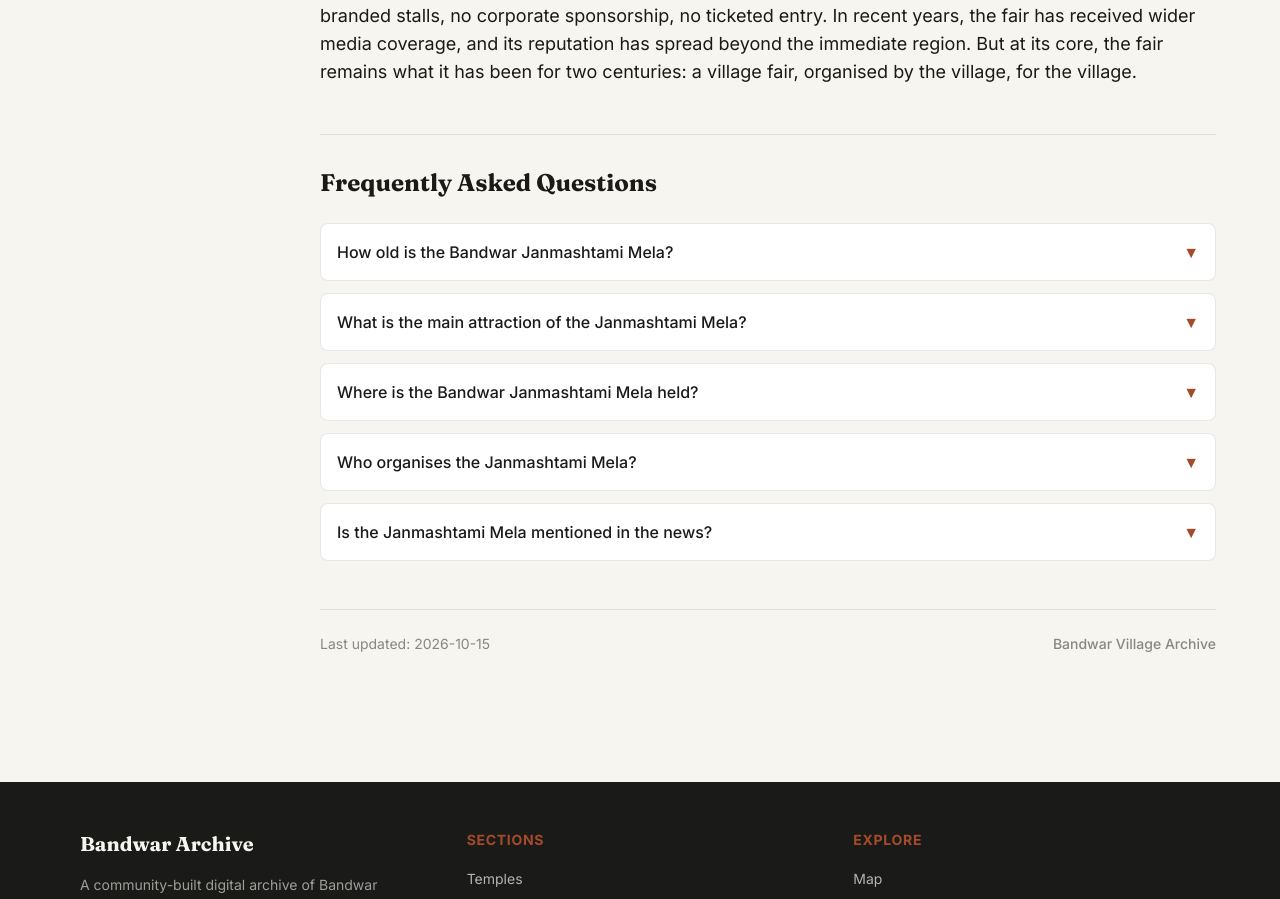
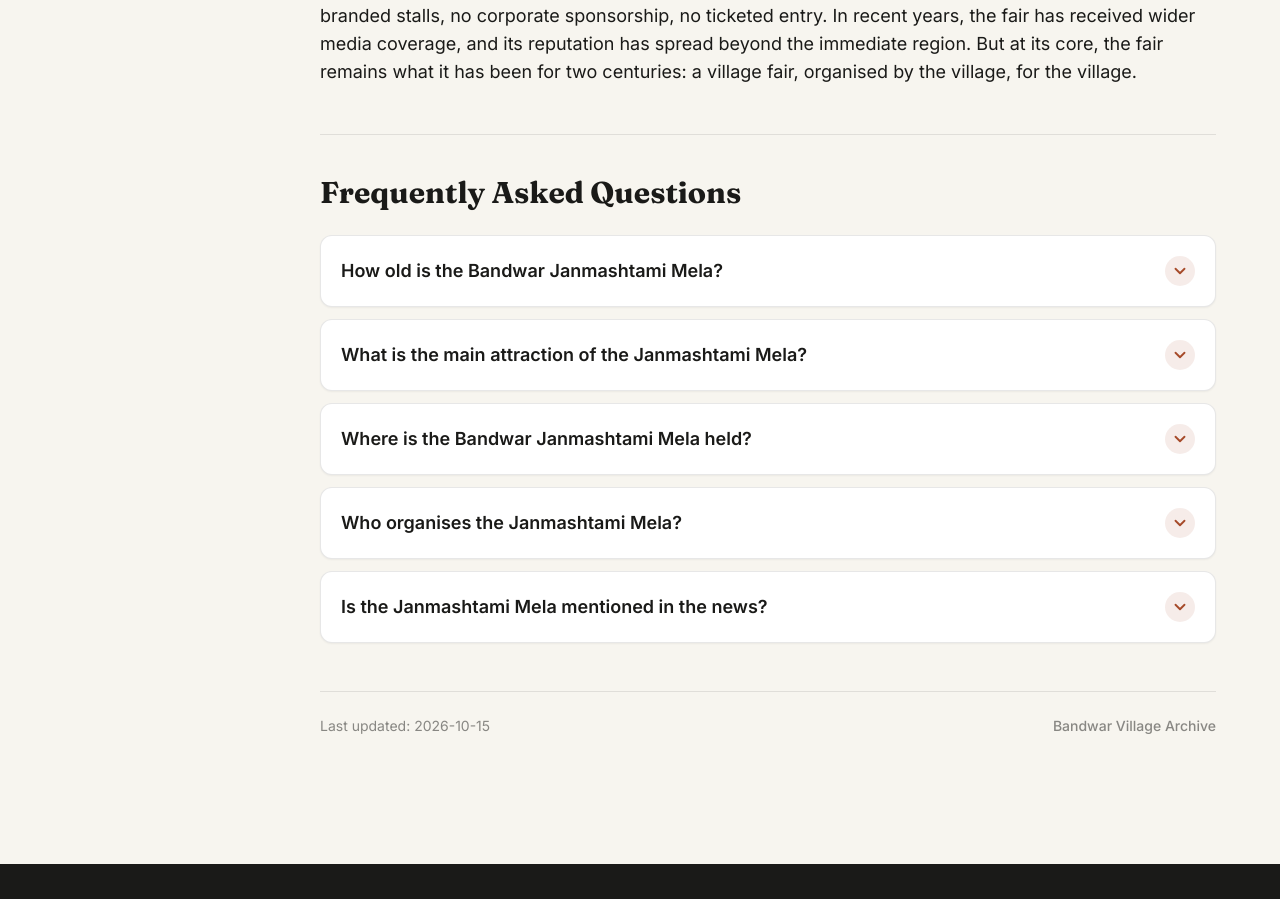
Before and after one commit to ravirajhere/Bandwar, a Next.js app: page /article/janmashtami-mela in a window 1280 px wide. Shown: the part 2460-3359 px from the top of the page. Built offline with nearby package versions, Linux system fonts and the light colour scheme.

Commit message:
Update FaqAccordion.tsx

```diff
--- a/src/components/article/FaqAccordion.tsx
+++ b/src/components/article/FaqAccordion.tsx
@@ -1,3 +1,5 @@
+import { ChevronDown } from "lucide-react";
+
 interface FaqProps {
   faqs: { q: string; a: string }[];
 }
@@ -6,23 +8,23 @@ export function FaqAccordion({ faqs }: FaqProps) {
   if (!faqs || faqs.length === 0) return null;
 
   return (
-    <div className="mt-12 border-t border-[#1a1a18]/10 pt-8">
-      <h2 className="font-serif text-2xl font-bold text-[#1a1a18] mb-6">
+    <div className="mt-12 border-t border-primary/10 pt-10">
+      <h2 className="font-serif text-2xl md:text-3xl font-bold text-primary mb-6">
         Frequently Asked Questions
       </h2>
       <div className="space-y-3">
-        {faqs.map((faq, index) => (
+        {faqs.map((faq) => (
           <details
-            key={index}
-            className="group bg-white border border-[#1a1a18]/10 rounded-lg overflow-hidden [&_summary::-webkit-details-marker]:hidden"
+            key={faq.q}
+            className="group bg-white border border-primary/10 rounded-xl overflow-hidden shadow-sm transition-all duration-200 [&_summary::-webkit-details-marker]:hidden"
           >
-            <summary className="flex items-center justify-between cursor-pointer p-4 font-medium text-[#1a1a18] hover:bg-[#f7f5ef] transition-colors">
-              <span>{faq.q}</span>
-              <span className="text-[#a64b2a] group-open:rotate-180 transition-transform duration-200">
-                ▼
+            <summary className="flex items-center justify-between cursor-pointer p-5 font-semibold text-primary hover:bg-surface/50 transition-colors focus:outline-none focus-visible:ring-2 focus-visible:ring-accent focus-visible:ring-inset">
+              <span className="pr-4 text-base md:text-lg">{faq.q}</span>
+              <span className="shrink-0 text-warn bg-warn/10 p-1.5 rounded-full group-open:rotate-180 transition-transform duration-300">
+                <ChevronDown size={18} strokeWidth={2.5} />
               </span>
             </summary>
-            <div className="p-4 pt-0 text-[#1a1a18]/80 text-sm leading-relaxed border-t border-[#1a1a18]/5">
+            <div className="px-5 pb-5 pt-2 text-primary/80 text-base leading-relaxed border-t border-primary/5 bg-surface/20">
               {faq.a}
             </div>
           </details>
```
